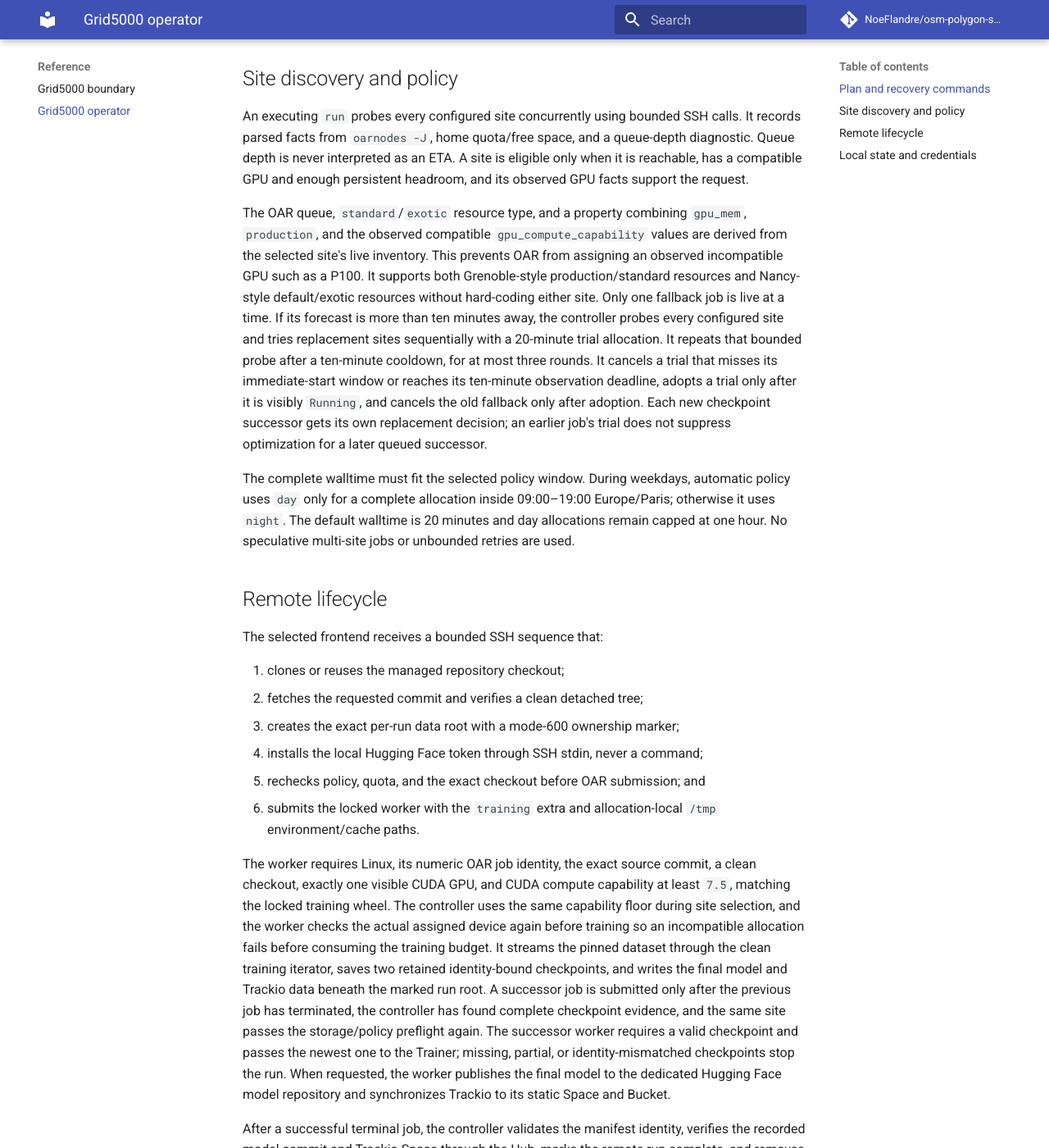
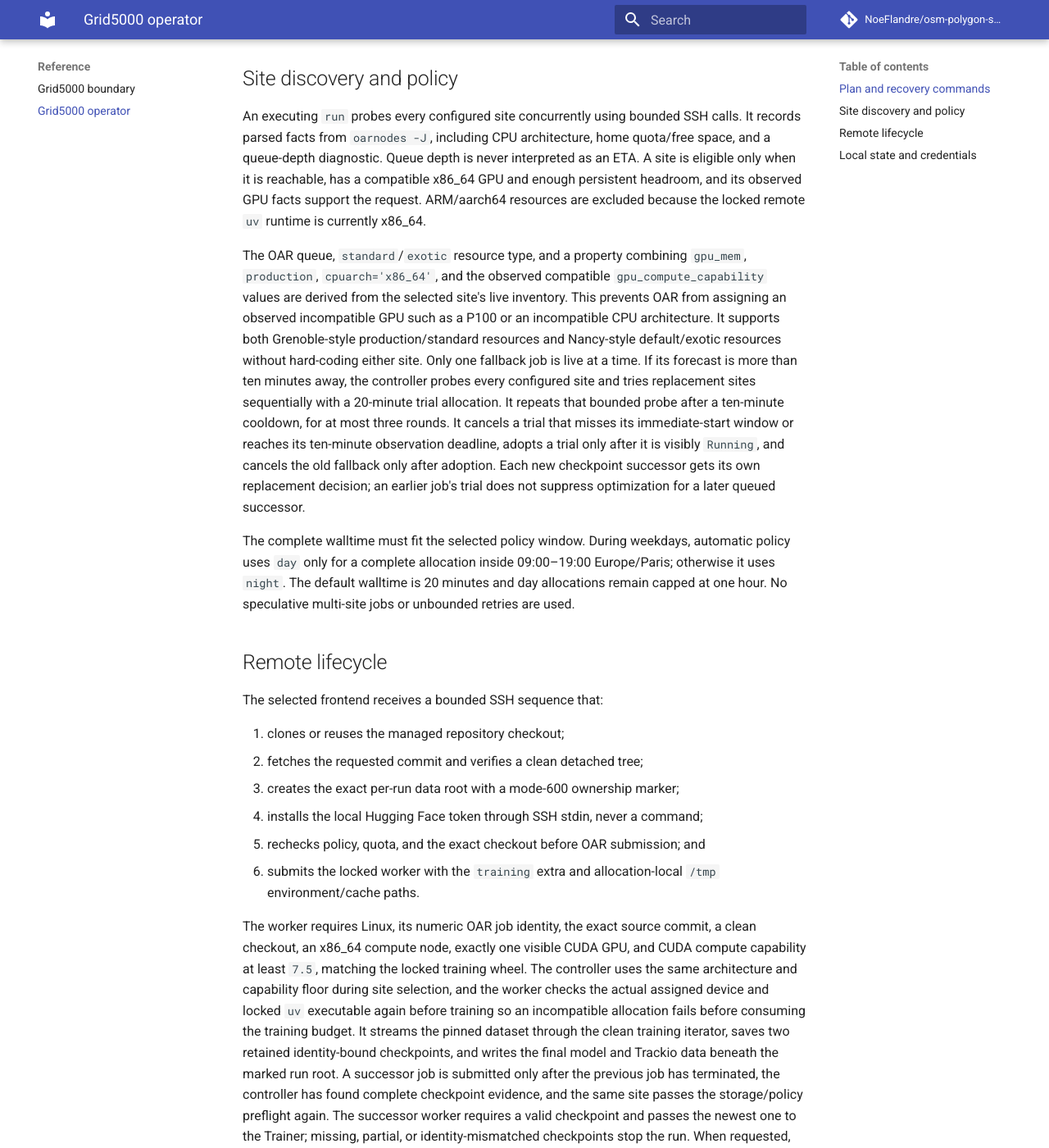
Before and after one commit to NoeFlandre/osm-polygon-sentence-classifier, an MkDocs documentation site: the page built from docs/reference/grid5000-operator.md, in a window 1280 px wide and 1400 px high, scrolled down 1228 px. Shown: the whole window at 82% size. Built offline with MkDocs 1.6.1 and Material for MkDocs 9.7.7, drawn with Linux system fonts in a browser that asks for light colours; comment, search, counter and statistics services are not loaded; some of the changed text lies outside the part shown.

Commit message:
fix: reject unsupported Grid5000 worker architectures

```diff
--- a/docs/reference/grid5000-operator.md
+++ b/docs/reference/grid5000-operator.md
@@ -59,17 +59,20 @@ site. It is plan-only unless `--execute` is present; new workflows should use
 ## Site discovery and policy
 
 An executing `run` probes every configured site concurrently using bounded SSH
-calls. It records parsed facts from `oarnodes -J`, home quota/free space, and a
-queue-depth diagnostic. Queue depth is never interpreted as an ETA. A site is
-eligible only when it is reachable, has a compatible GPU and enough persistent
-headroom, and its observed GPU facts support the request.
+calls. It records parsed facts from `oarnodes -J`, including CPU architecture,
+home quota/free space, and a queue-depth diagnostic. Queue depth is never
+interpreted as an ETA. A site is eligible only when it is reachable, has a
+compatible x86_64 GPU and enough persistent headroom, and its observed GPU facts
+support the request. ARM/aarch64 resources are excluded because the locked
+remote `uv` runtime is currently x86_64.
 
 The OAR queue, `standard`/`exotic` resource type, and a property combining
-`gpu_mem`, `production`, and the observed compatible
+`gpu_mem`, `production`, `cpuarch='x86_64'`, and the observed compatible
 `gpu_compute_capability` values are derived from the selected site's live
 inventory. This prevents OAR from assigning an observed incompatible GPU such
-as a P100. It supports both Grenoble-style production/standard resources and
-Nancy-style default/exotic resources without hard-coding either site. Only one
+as a P100 or an incompatible CPU architecture. It supports both Grenoble-style
+production/standard resources and Nancy-style default/exotic resources without
+hard-coding either site. Only one
 fallback job is live at a time. If its forecast is more than ten minutes away,
 the controller probes every configured site and tries replacement sites
 sequentially with a 20-minute trial allocation. It repeats that bounded probe
@@ -99,11 +102,12 @@ The selected frontend receives a bounded SSH sequence that:
    `/tmp` environment/cache paths.
 
 The worker requires Linux, its numeric OAR job identity, the exact source
-commit, a clean checkout, exactly one visible CUDA GPU, and CUDA compute
-capability at least `7.5`, matching the locked training wheel. The controller
-uses the same capability floor during site selection, and the worker checks the
-actual assigned device again before training so an incompatible allocation
-fails before consuming the training budget. It streams the pinned dataset
+commit, a clean checkout, an x86_64 compute node, exactly one visible CUDA GPU,
+and CUDA compute capability at least `7.5`, matching the locked training wheel.
+The controller uses the same architecture and capability floor during site
+selection, and the worker checks the actual assigned device and locked `uv`
+executable again before training so an incompatible allocation fails before
+consuming the training budget. It streams the pinned dataset
 through the clean training iterator, saves two retained
 identity-bound checkpoints, and writes the final model and Trackio data beneath
 the marked run root. A successor job is submitted only after the previous job
```
Also changed, not shown: README.md (+1 -1 lines), docs/architecture/overview.md (+6 -3 lines), docs/reference/grid5000-boundary.md (+9 -6 lines), 4 other files.
